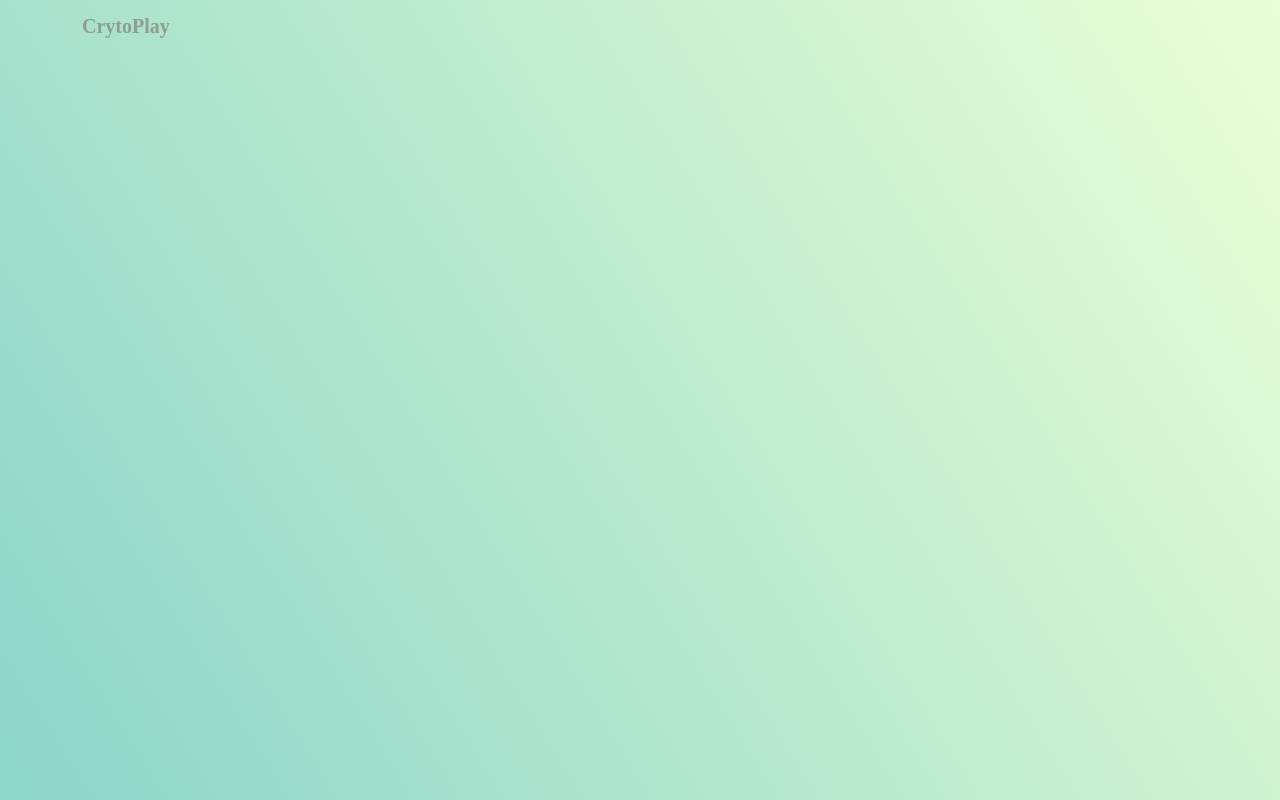
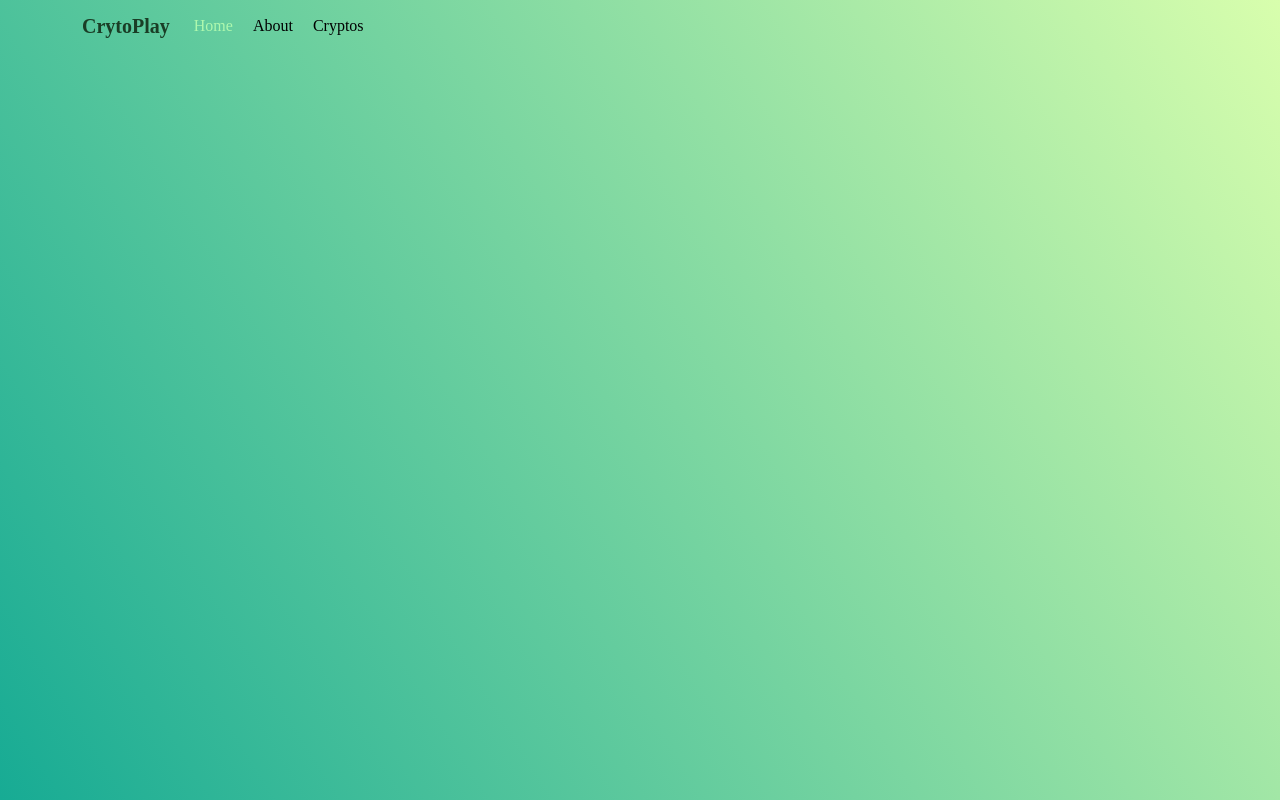
Before and after one commit to JasonOuyang8000/CryptoPlay-Frontend, a React app: page / in a window 1280 px wide. Built offline with nearby package versions, Linux system fonts and the light colour scheme.

Commit message:
navlinks for navbar

```diff
--- a/src/App.js
+++ b/src/App.js
@@ -20,6 +20,13 @@ export default function App() {
         <Route exact path="/">
           <Home />
         </Route>
+        <Route>
+
+        </Route>
+
+        <Route>
+
+        </Route>
     </Switch>
    </BrowserRouter>
   );
--- a/src/components/Header/Header.js
+++ b/src/components/Header/Header.js
@@ -1,5 +1,5 @@
 import React from "react";
-import { Link } from "react-router-dom";
+import { NavLink as Link } from "react-router-dom";
 import "./Header.scss";
 
 
@@ -7,14 +7,24 @@ export default function Header() {
     return (
         <header>
             <div className="container">
-                <nav>
-                   <div className="brand-title">
+                <nav className="d-flex nav align-items-center">
+                   <div className="brand-title me-4">
+
+
                         <h1>CrytoPlay</h1>
                    </div>
-                    <ul className="navbar">
+                    <ul className="navlinks">
                         <li>
-                            <Link></Link>
+                            <Link to="/" activeClassName="active-nav">Home</Link>
 
+
+
+                        </li>
+                        <li>
+                            <Link to="/about" activeClassName="active-nav">About</Link>
+                        </li>
+                        <li>
+                            <Link to="/cryptos" activeClassName="active-nav">Cryptos</Link>
                         </li>
 
                     </ul>
--- a/src/components/Header/Header.scss
+++ b/src/components/Header/Header.scss
@@ -15,3 +15,22 @@ header {
         font-weight: 600;
     }
 }
+
+
+.navlinks {
+    display: flex;
+
+
+    li {
+        margin-right: 20px;
+
+        a {
+            text-decoration: none;
+            color: var(--text-color);
+        }
+    }
+
+    .active-nav {
+        color: var(--active-nav);
+    }
+}
--- a/src/components/Home/Home.js
+++ b/src/components/Home/Home.js
@@ -4,7 +4,7 @@ export default function Home() {
 
     return (
         <div className="home">
-            <div className="filter-white"></div>
+            {/* <div className="filter-white"></div> */}
 
 
 
--- a/src/style.scss
+++ b/src/style.scss
@@ -1,5 +1,5 @@
-@import url('https://fonts.googleapis.com/css2?family=Work+Sans&display=swap');
 
+@import url('https://fonts.googleapis.com/css2?family=Roboto&display=swap');
 
 :root {
     --bg-home:  linear-gradient(to bottom left, #D8FEAD, #17AB94);
@@ -9,6 +9,7 @@
     --bg-header: #ffffff;
     --text-color: #000000;
     --logo-text-color: #1a3d26;
+    --active-nav: rgb(174, 248, 174);
 }
 
 
@@ -17,7 +18,7 @@
 
 
 body {
-    font-family: 'Work Sans', sans-serif;
+    font-family: 'Roboto', sans-serif;
     font-size: 10px;
     position: relative;
     color: var(--text-color);
```
